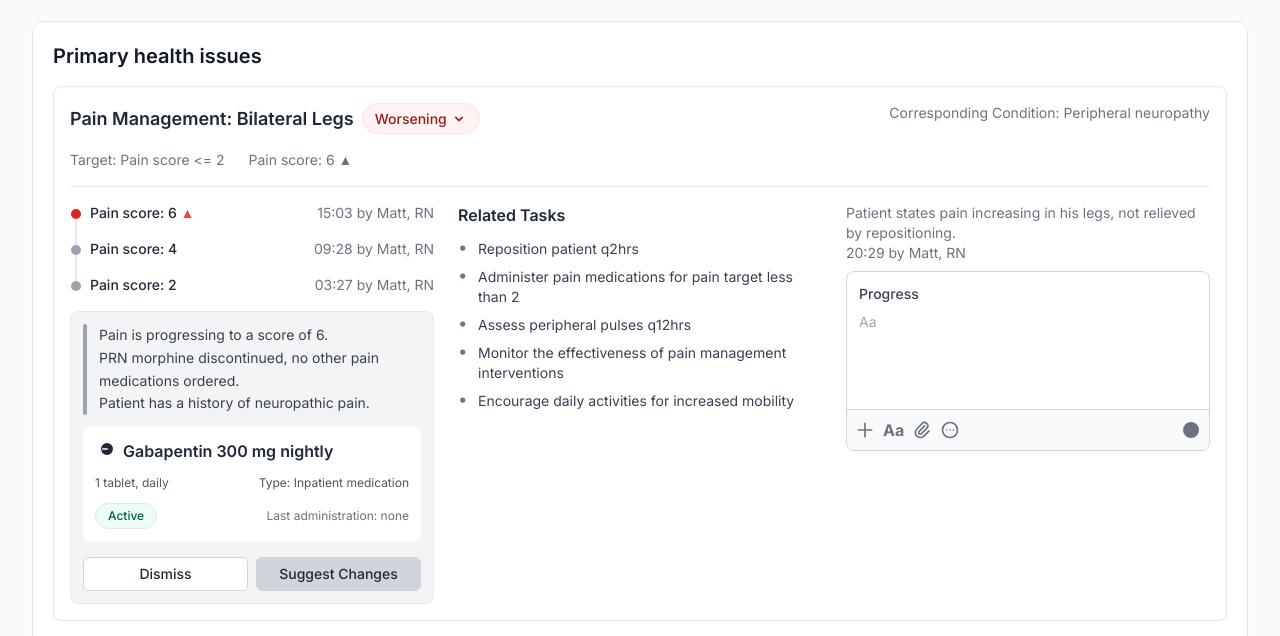
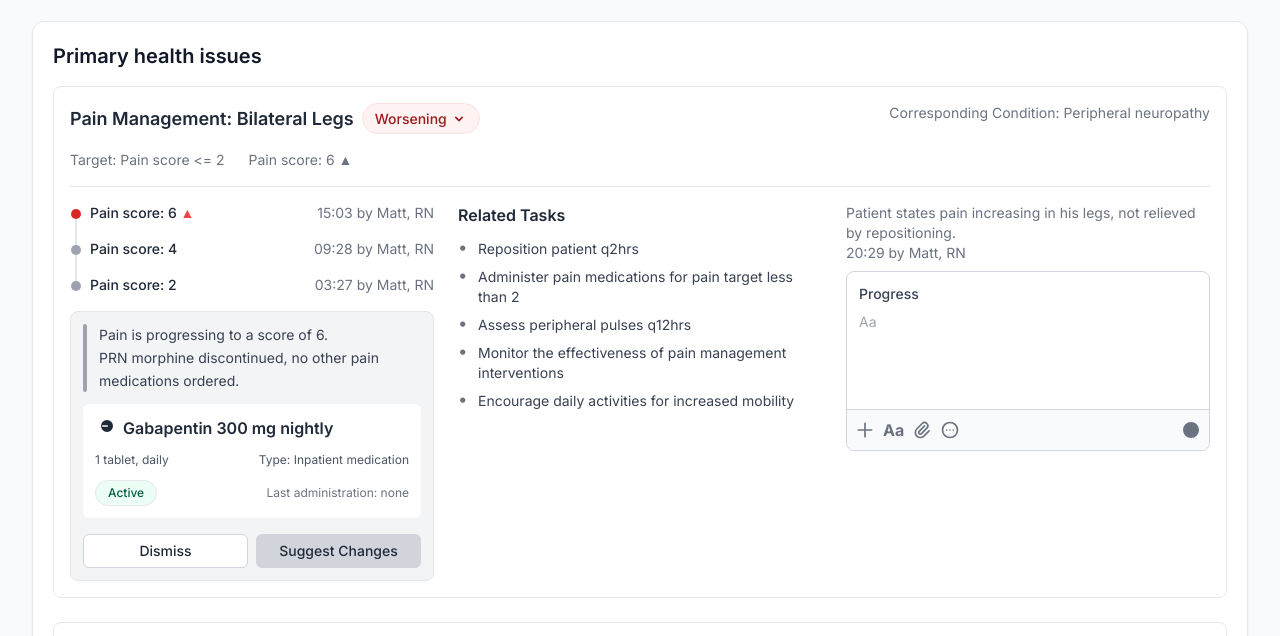
Before and after one commit to yati-malik/careplan, a plain HTML site: page view.html in a window 1280 px wide. Shown: the part 99-735 px from the top of the page. Drawn offline with nearby package versions, Linux system fonts and the light colour scheme.

Commit message:
Update view.html

```diff
--- a/view.html
+++ b/view.html
@@ -166,7 +166,6 @@
                                     <p class="text-sm text-gray-700 leading-relaxed">
                                         Pain is progressing to a score of 6.<br>
                                         PRN morphine discontinued, no other pain medications ordered.<br>
-                                        Patient has a history of neuropathic pain.
                                     </p>
                                 </div>
                                 <div class="bg-white rounded-md p-3 space-y-3">
```
